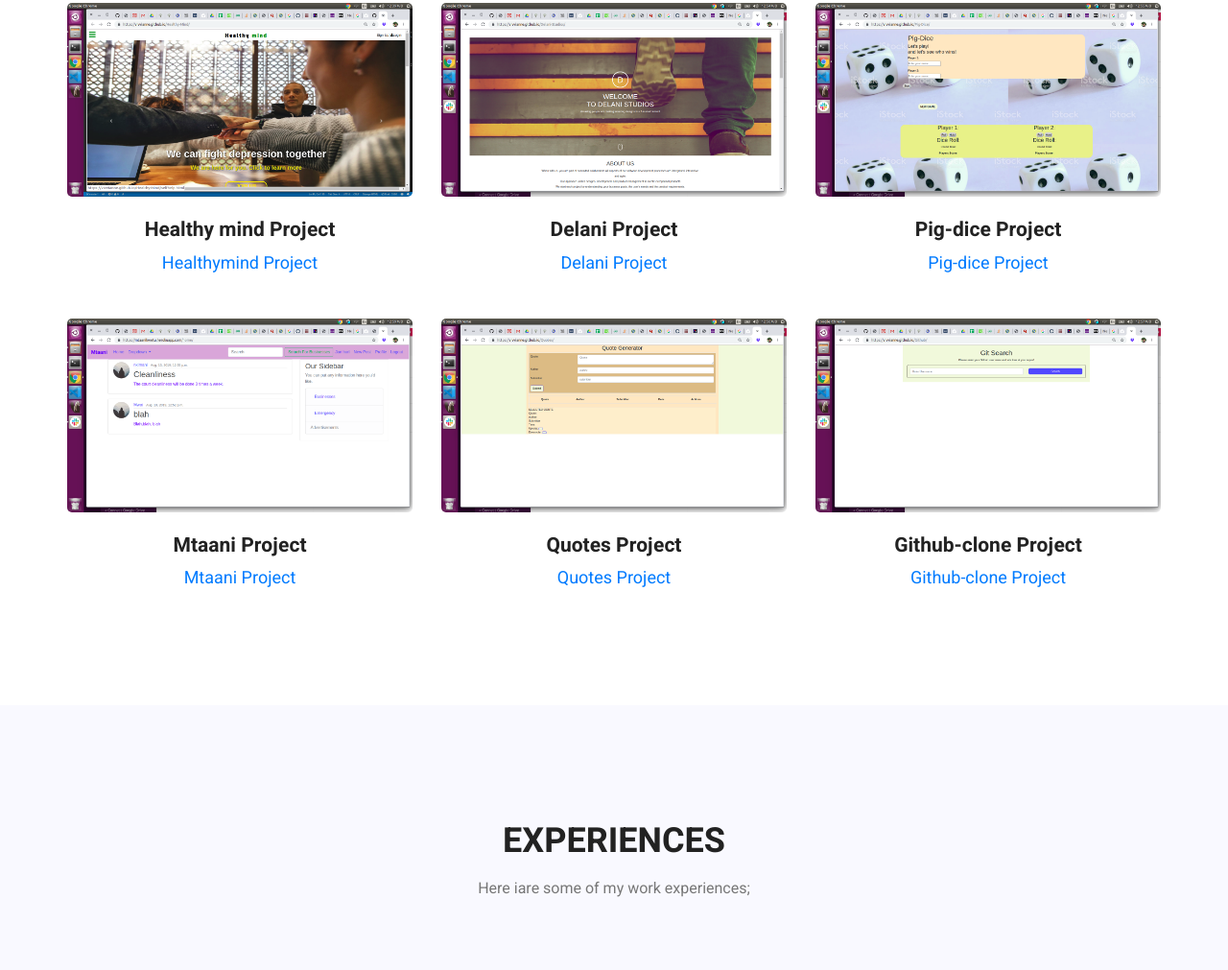
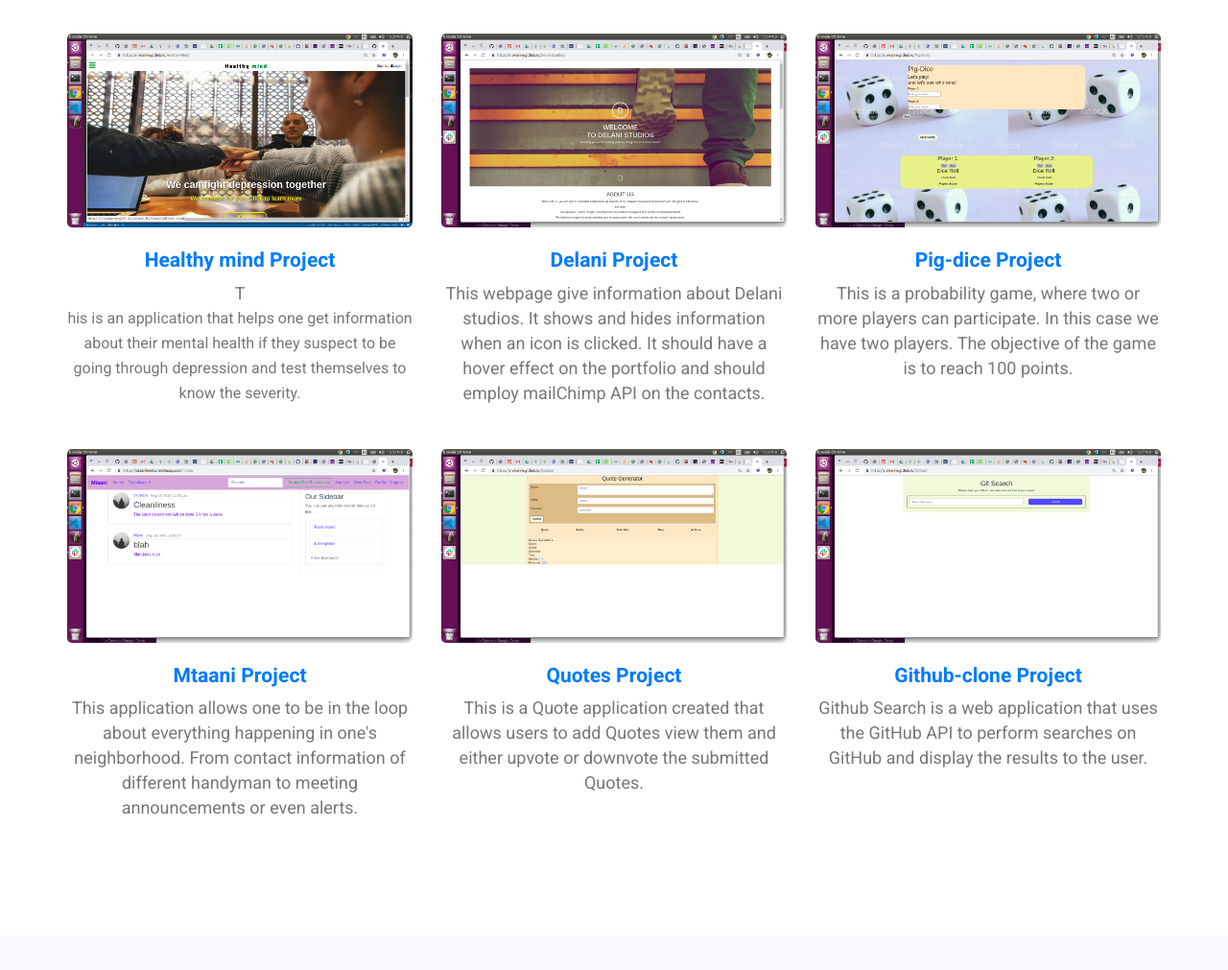
Before and after one commit to Vivvianne/Viv-Portfolio, a plain HTML site: page index.html in a window 1280 px wide. Shown: the part 3175-4186 px from the top of the page at 96% size. Drawn offline with Linux system fonts and the light colour scheme.

Commit message:
added information in the portfolio section

```diff
--- a/index.html
+++ b/index.html
@@ -174,6 +174,7 @@
         	<div class="container">
         		<div class="main_title">
         			<h2>Projects done</h2>
+					<h4>You can check out some of the projects I have done <a href="https://github.com/Vivvianne">here</a></h4>
         			<p>These are images of some of the projects i have done.</p>
         		</div>
         		<div class="isotope_fillter">
@@ -195,8 +196,8 @@
         						<a class="light" href="img/gallery/project-1.jpg"><img src="img/gallery/icon.png" alt=""></a>
         					</div>
         					<div class="g_item_text">
-        						<h4>Healthy mind Project</h4>
-        						<p><a href= "https://github.com/Vivvianne/Healthy-Mind"> Healthymind Project</a></p>
+        						<h4><a href= "https://github.com/Vivvianne/Healthy-Mind">Healthy mind Project</a></h4>
+        						<p> T</p>his is an application that helps one get information about their mental health if they suspect to be going through depression and test themselves to know the severity.
         					</div>
         				</div>
         			</div>
@@ -207,8 +208,8 @@
         						<a class="light" href="img/gallery/project-2.jpg"><img src="img/gallery/icon.png" alt=""></a>
         					</div>
         					<div class="g_item_text">
-        						<h4>Delani Project</h4>
-        						<p><a href= "https://github.com/Vivvianne/Delani-Studios"> Delani Project</a></p>
+        						<h4><a href= "https://github.com/Vivvianne/Delani-Studios">Delani Project</a></h4>
+        						<p> This webpage give information about Delani studios. It shows and hides information when an icon is clicked. It should have a hover effect on the portfolio and should employ mailChimp API on the contacts.</p>
         					</div>
         				</div>
         			</div>
@@ -219,8 +220,8 @@
         						<a class="light" href="img/gallery/pigdice.png"><img src="img/gallery/icon.png" alt=""></a>
         					</div>
         					<div class="g_item_text">
-        						<h4>Pig-dice Project</h4>
-        						<p><a href= "https://github.com/Vivvianne/Pig-Dice"> Pig-dice Project</a></p>
+        						<h4><a href= "https://github.com/Vivvianne/Pig-Dice">Pig-dice Project</a></h4>
+        						<p> This is a probability game, where two or more players can participate. In this case we have two players. The objective of the game is to reach 100 points.</p>
         					</div>
         				</div>
         			</div>
@@ -231,8 +232,8 @@
         						<a class="light" href="img/gallery/mtaani.png"><img src="img/gallery/icon.png" alt=""></a>
         					</div>
         					<div class="g_item_text">
-        						<h4>Mtaani Project</h4>
-        						<p><a href= "https://mtaanikwetu.herokuapp.com/"> Mtaani Project</a></p>
+        						<h4><a href= "https://mtaanikwetu.herokuapp.com/">Mtaani Project</a></h4>
+        						<p> This application allows one to be in the loop about everything happening in one's neighborhood. From contact information of different handyman to meeting announcements or even alerts.</p>
         					</div>
         				</div>
         			</div>
@@ -243,8 +244,8 @@
         						<a class="light" href="img/gallery/quotes.png"><img src="img/gallery/icon.png" alt=""></a>
         					</div>
         					<div class="g_item_text">
-        						<h4>Quotes Project</h4>
-        						<p><a href= "https://vivvianne.github.io/Quotes/"> Quotes Project</a></p>
+        						<h4><a href= "https://vivvianne.github.io/Quotes/">Quotes Project</a></h4>
+        						<p> This is a Quote application created that allows users to add Quotes view them and either upvote or downvote the submitted Quotes.</p>
         					</div>
         				</div>
         			</div>
@@ -255,8 +256,8 @@
         						<a class="light" href="img/gallery/githubclone.png"><img src="img/gallery/icon.png" alt=""></a>
         					</div>
         					<div class="g_item_text">
-        						<h4>Github-clone Project</h4>
-        						<p><a href= "https://vivvianne.github.io/Github/"> Github-clone Project</a></p>
+        						<h4><a href= "https://vivvianne.github.io/Github/">Github-clone Project</a></h4>
+        						<p> Github Search is a web application that uses the GitHub API to perform searches on GitHub and display the results to the user.</p>
         					</div>
         				</div>
         			</div>
```
Also changed, not shown: portfolio.html (+12 -12 lines).
